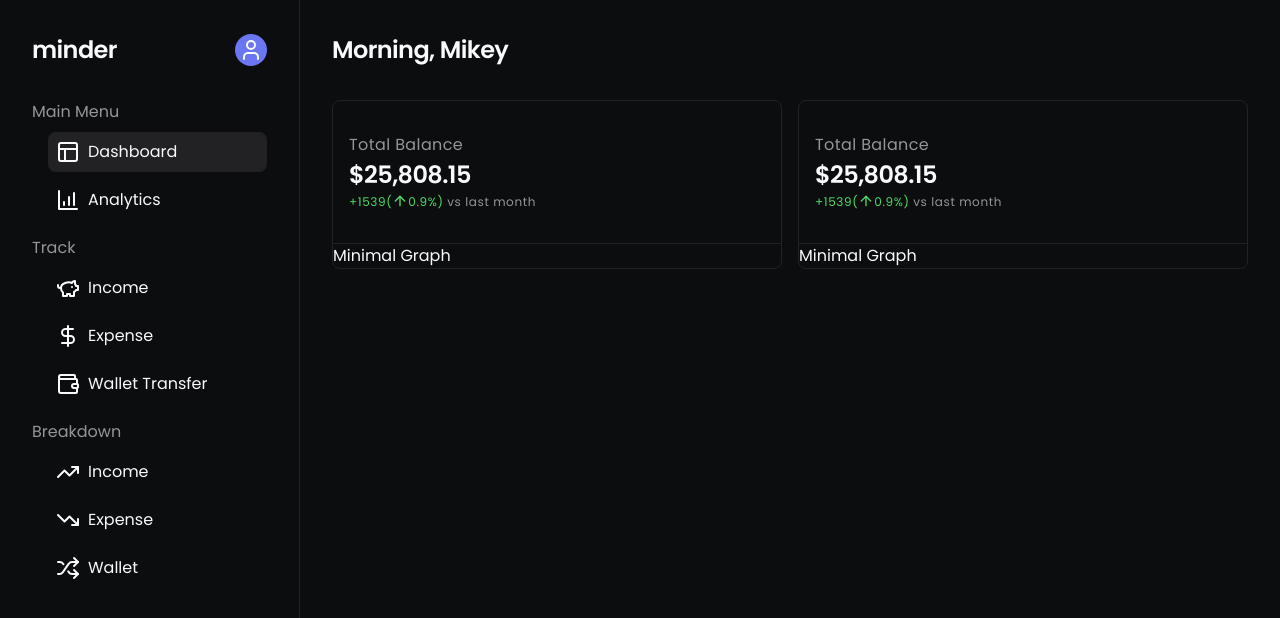
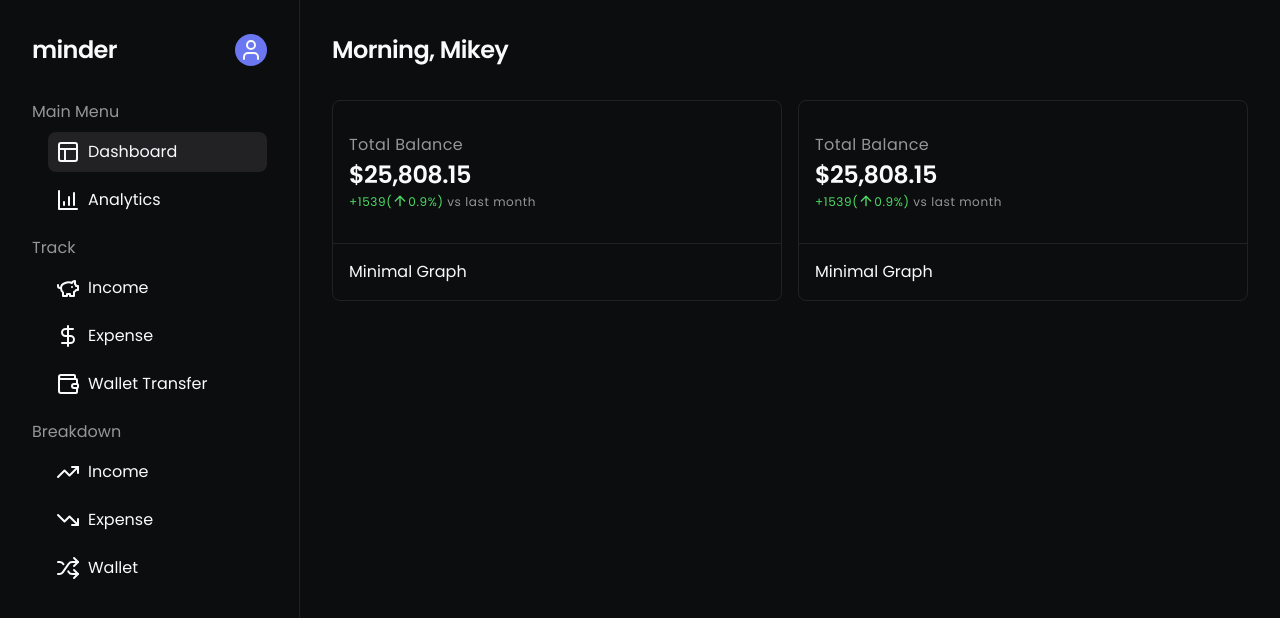
Before and after one commit to michaelcanonizado/minder, a Next.js app: page /dashboard in a window 1280 px wide. Shown: the top 618 px of the page. Built offline with nearby package versions, Linux system fonts and the light colour scheme.

Commit message:
feat: add Bento.Box.Content component

```diff
--- a/src/app/(user)/dashboard/page.tsx
+++ b/src/app/(user)/dashboard/page.tsx
@@ -12,13 +12,17 @@ const Dashboard = () => {
           <Bento.Box.Header>
             <Balance.Compact variant='total' />
           </Bento.Box.Header>
-          <Graph.Minimal />
+          <Bento.Box.Content>
+            <Graph.Minimal />
+          </Bento.Box.Content>
         </Bento.Box>
         <Bento.Box>
           <Bento.Box.Header>
             <Balance.Compact variant='total' />
           </Bento.Box.Header>
-          <Graph.Minimal />
+          <Bento.Box.Content>
+            <Graph.Minimal />
+          </Bento.Box.Content>
         </Bento.Box>
       </Bento>
     </div>
--- a/src/components/sections/bento/index.tsx
+++ b/src/components/sections/bento/index.tsx
@@ -48,6 +48,22 @@ const Header = ({
   );
 };
 
+const Content = ({
+  className,
+  children,
+  ...props
+}: {
+  className?: string;
+  children?: React.ReactNode;
+}) => {
+  return (
+    <div className={cn('px-4 py-4', className)} {...props}>
+      {children}
+    </div>
+  );
+};
+
 Bento.Box = Box;
 Box.Header = Header;
+Box.Content = Content;
 export default Bento;
```
